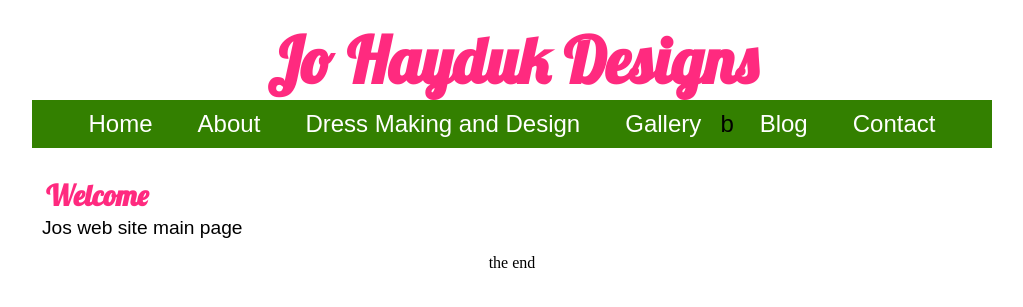
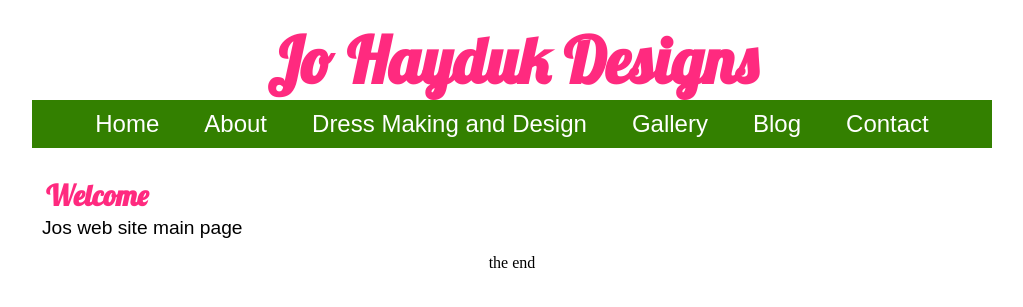
Before and after one commit to py1sl/jhdesigns_website, a Jekyll site: the page built from index.html, in a window 1280 px wide. Shown: the top 307 px of the page, without its empty margins (128-1151 px from the left). Built offline with Jekyll 4.4.1, drawn with Linux system fonts in a browser that asks for light colours.

Commit message:
corrections

```diff
--- a/_includes/nav.html
+++ b/_includes/nav.html
@@ -3,7 +3,7 @@
 <li><a href="{{site.baseurl}}/" title="Goto the home page">Home</a></li>
 <li><a href="{{site.baseurl}}/about/" title="About">About</a></li>
 <li><a href="{{site.baseurl}}/products/" title="Dress making and design">Dress Making and Design</a></li>
-<li><a href="{{site.baseurl}}/projects/" title="Gallery">Gallery</a></li>b
+<li><a href="{{site.baseurl}}/projects/" title="Gallery">Gallery</a></li>
 <li><a href="{{site.baseurl}}/contact/" title="blog" >Blog</a></li>
 <li><a href="{{site.baseurl}}/contact/" title="Contact Us" >Contact</a></li>
 </ul>
```
